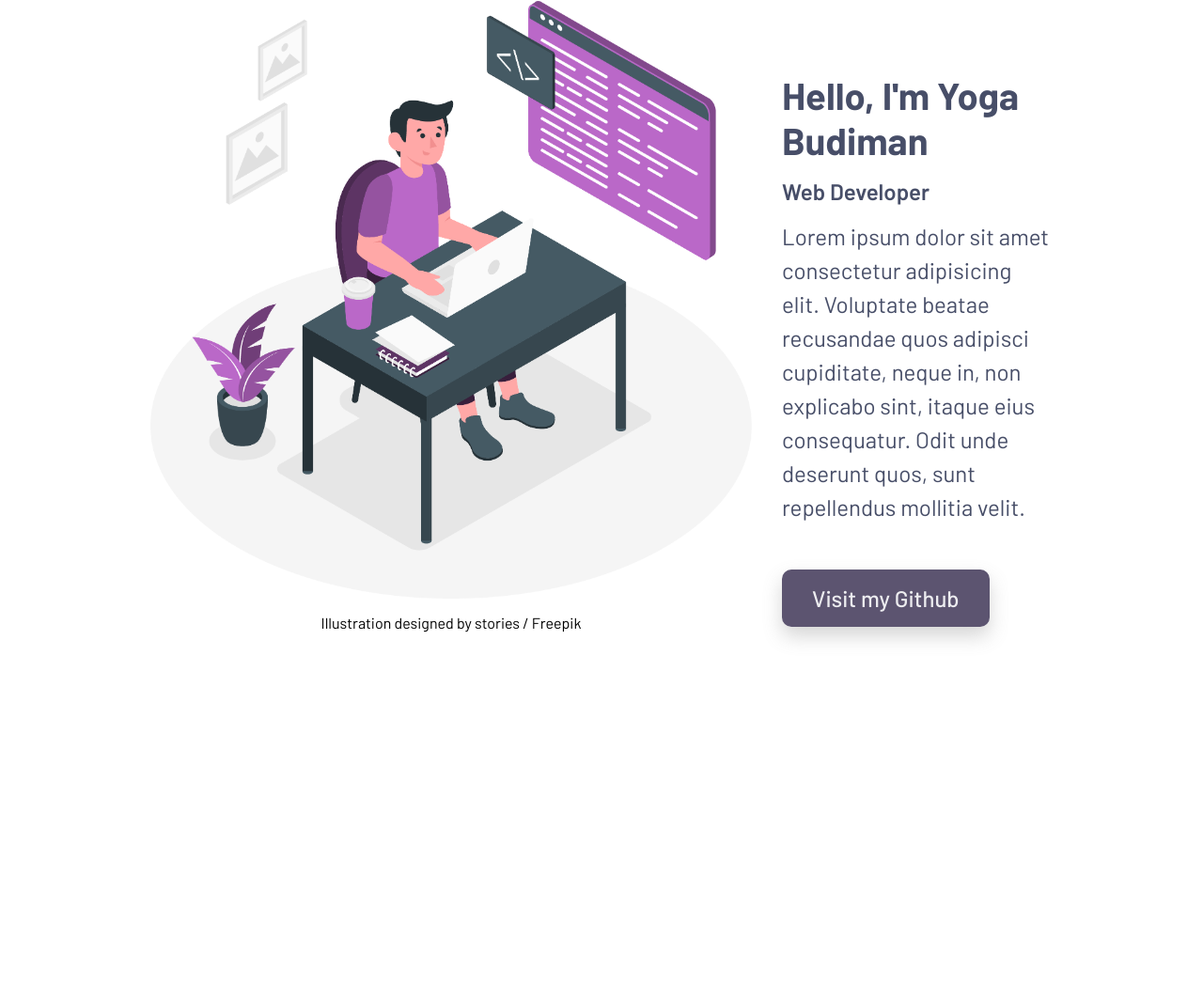
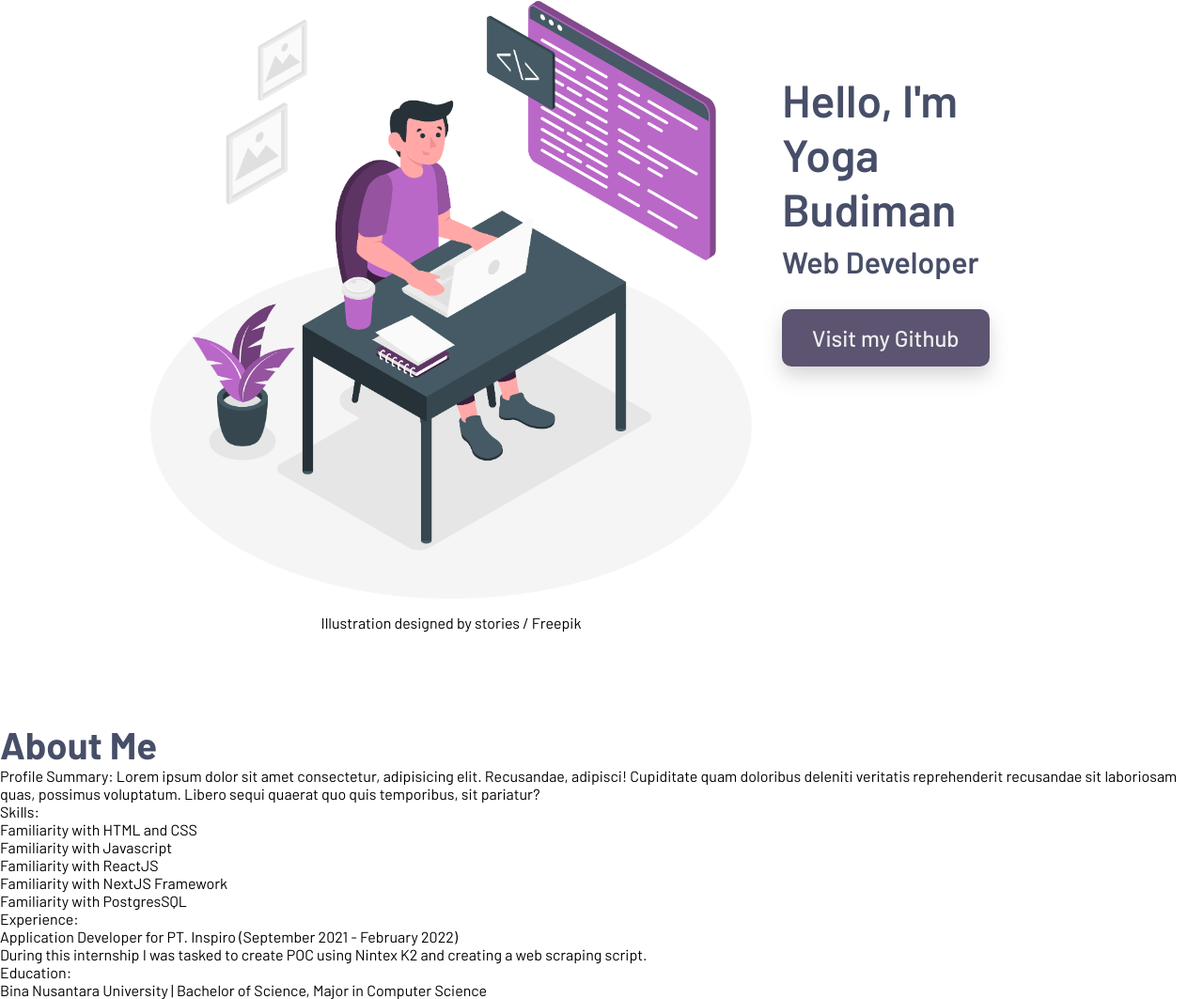
Before and after one commit to ygabdn29/my-portofolio, a website: page index.html in a window 1280 px wide. Shown: the part 253-1316 px from the top of the page at 94% size. Before the commit the page ends 1080 px from the top, so only its background shows below. Drawn offline with Linux system fonts and the light colour scheme.

Commit message:
feat: adding content for about me section

```diff
--- a/index.html
+++ b/index.html
@@ -47,16 +47,9 @@
 
         <div class="hero__content-container">
           <div class="hero__text-box">
-            <h1 class="heading-secondary">Hello, I'm Yoga Budiman</h1>
+            <h1 class="heading-primary">Hello, I'm Yoga Budiman</h1>
 
             <p class="hero__occupation">Web Developer</p>
-
-            <p class="hero__description">
-              Lorem ipsum dolor sit amet consectetur adipisicing elit. Voluptate
-              beatae recusandae quos adipisci cupiditate, neque in, non
-              explicabo sint, itaque eius consequatur. Odit unde deserunt quos,
-              sunt repellendus mollitia velit.
-            </p>
           </div>
 
           <div class="hero__links-box">
@@ -69,7 +62,40 @@
 
       <!-- <hr class="section-break" /> -->
 
-      <section class="about-me"></section>
+      <section class="about-me">
+        <h2 class="heading-secondary">About Me</h2>
+
+        <p class="about-me__profile-summary">
+          Profile Summary: Lorem ipsum dolor sit amet consectetur, adipisicing
+          elit. Recusandae, adipisci! Cupiditate quam doloribus deleniti
+          veritatis reprehenderit recusandae sit laboriosam quas, possimus
+          voluptatum. Libero sequi quaerat quo quis temporibus, sit pariatur?
+        </p>
+
+        <p class="about-me__skills">Skills:</p>
+        <ul class="about-me__skill-list">
+          <li class="about-me__list-item">Familiarity with HTML and CSS</li>
+          <li class="about-me__list-item">Familiarity with Javascript</li>
+          <li class="about-me__list-item">Familiarity with ReactJS</li>
+          <li class="about-me__list-item">Familiarity with NextJS Framework</li>
+          <li class="about-me__list-item">Familiarity with PostgresSQL</li>
+        </ul>
+
+        <p class="about-me__experience">Experience:</p>
+        <p class="about-me__experience-intern">
+          Application Developer for PT. Inspiro (September 2021 - February 2022)
+        </p>
+        <p class="about-me__experience-description">
+          During this internship I was tasked to create POC using Nintex K2 and
+          creating a web scraping script.
+        </p>
+
+        <p class="about-me__education">Education:</p>
+        <p class="about-me__education-description">
+          Bina Nusantara University | Bachelor of Science, Major in Computer
+          Science
+        </p>
+      </section>
     </main>
   </body>
 </html>
--- a/sass/base/_typography.scss
+++ b/sass/base/_typography.scss
@@ -6,5 +6,6 @@
 
 .heading-secondary {
   font-size: 2.5rem;
+  color: var(--clr-text-primary);
   letter-spacing: 0.75;
 }
--- a/sass/pages/_index.scss
+++ b/sass/pages/_index.scss
@@ -25,18 +25,19 @@
     display: flex;
     flex-direction: column;
     padding: 5rem 0;
-    gap: 4rem;
+    gap: 3rem;
   }
 
   &__text-box {
     display: flex;
     flex-direction: column;
-    gap: 1rem;
+    gap: 0.5rem;
   }
 
   &__occupation {
-    font-size: 1.5rem;
+    font-size: 2rem;
     font-weight: 600;
+    letter-spacing: 0.75;
   }
 
   &__description {
```
Also changed, not shown: css/main.css, 1 other file.
